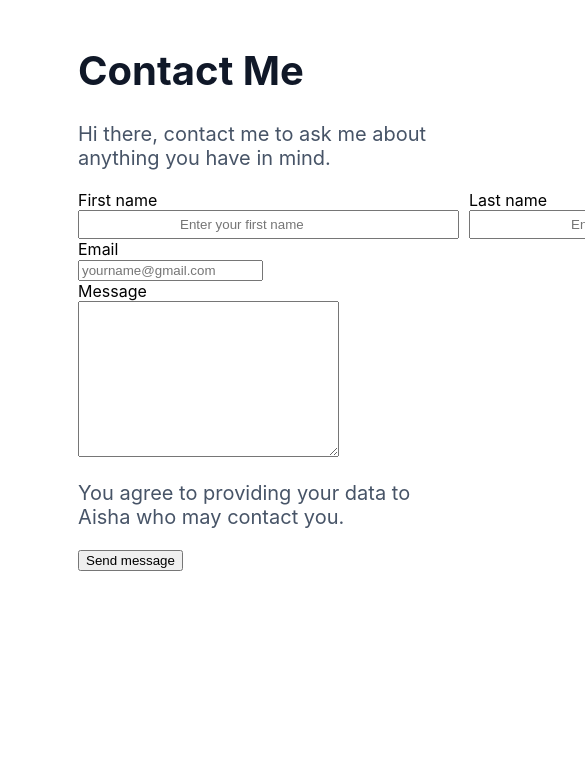
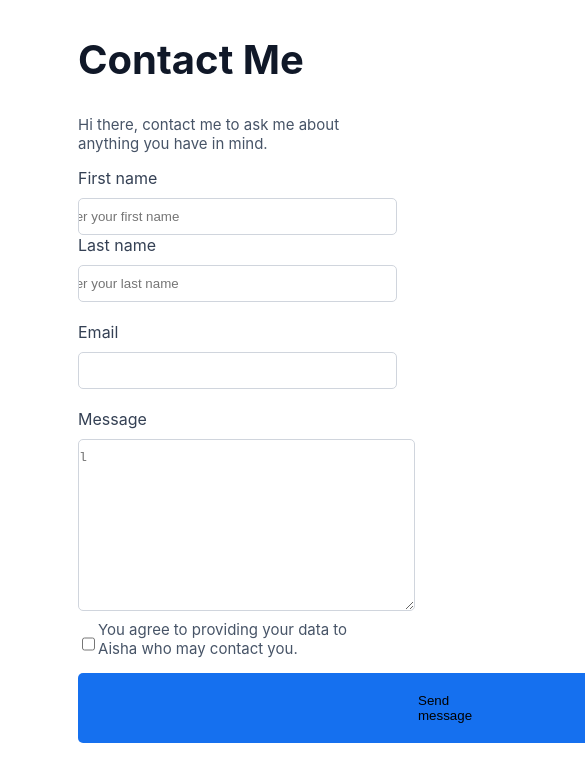
Before and after one commit to Aishaele/Zuri1, a React (Create React App) app: page /contact in a window 390 px wide. Shown: the top 782 px of the page, 585 px wide, since content can reach past the window. Built offline with nearby package versions, Linux system fonts and the light colour scheme.

Commit message:
changes added to index.css

```diff
--- a/src/Contact.js
+++ b/src/Contact.js
@@ -1,3 +1,5 @@
+// import Frame from "./Frame.svg"
+
 const Contact = () => {
     const name = 'Aisha'
   return (
@@ -5,7 +7,7 @@ const Contact = () => {
         <h1> Contact Me</h1>
         <p> Hi there, contact me to ask me about anything you have in mind.</p>
 
-        <form action="">
+        <form action="form" className="form">
             <div className="F-L">
                 <div className="style-input">
                     <label htmlFor=" First_name"> First name</label> <br />
@@ -16,17 +18,17 @@ const Contact = () => {
                     <input id='last_name' type="text" placeholder='Enter your last name' />
                 </div>
             </div>
-            <div>
+            <div className="email">
                 <label htmlFor="Email">Email</label> <br />
                 <input id='email' type="Email"  placeholder='yourname@gmail.com'/>
             </div>
-            <div>
+            <div className="message">
                 <label htmlFor="message"> Message</label><br />
-                <textarea name="message" id="message" cols="30" rows="10"></textarea>
+                <textarea name="message" id="message" cols="30" rows="10" placeholder="Send me a message and I'll reply you as soon as possible..."></textarea>
             </div>
         </form>
-
-            <div className='empty_dot'>
+            <div className='frame'>
+                <input className="checkbox" type="checkbox" />
                 <p>You agree to providing your data to {name} who may contact you.</p>
             </div>
 
--- a/src/index.css
+++ b/src/index.css
@@ -105,8 +105,9 @@ footer h4{
 }
 
 .contact-div{
-  padding:  5% 20%;
+  padding:  2% 20%;
   width: 100%;
+  position: absolute;
 }
 .contact-div h1 {
   color: #101828;
@@ -122,11 +123,63 @@ footer h4{
   width: 100%;
   column-gap: 10px;
 }
+.F-L input{
+  padding: 10px 100px;
+  margin-top: 10px;
+  border-radius: 5px;
+  border: 1px solid #D0D5DD;
+}
 .F-L label{
+  color: #344054;
+}
+.email{
+  margin: 20px 0px 20px 0px;
+}
+.email label{
+  color: #344054;
+}
+#email{
+  padding: 10px 290px;
+  margin-top:10px;
+  border-radius: 5px;
+  border: 1px solid #D0D5DD;
+}
+.message label{
+  margin: 20px 0px 20px 0px;
+  color: #344054;
+}
+#message{
+  padding: 10px 255px;
   margin-top: 10px;
+  border-radius: 5px;
+  border: 1px solid #D0D5DD;
 }
-.F-L input{
-  padding: 5px 100px;
+#message::placeholder{
+  position: relative;
+  left: -18em;
+}
+#email::placeholder{
+  position: relative;
+  left: -21em;
+}
+input::placeholder{
+  position: relative;
+  left: -7em;
+}
+.frame{
+  display: flex;
+}
+input .checkbox{
+  padding: 20px;
+  color: #D0D5DD;
+}
+#btn_btn{
+  background-color: #1570EF;
+  border: none;
+  border-radius: 5px;
+  /* width: 49%; */
+  padding: 20px 340px;
+
 }
 @media screen and (max-width: 768px) {
 .menu{
@@ -152,5 +205,27 @@ padding: 20px 50px;
 footer{
   display: block;
 }
-
+.contact-div{
+   display: flex;
+   flex-direction: column;
+   width: 100%;
 }
+.contact-div p{
+  font-size: 15px;
+  width: 70%;
+  margin-top: 5px;
+}
+.F-L{
+  display: flex;
+  flex-direction: column;
+}
+.F-L input{
+  padding:  10px 70px;
+}
+#email{
+  padding: 10px 70px;
+}
+#message{
+  padding: 10px 40px;
+}
+}
```
Also changed, not shown: src/Frame.svg (added).
